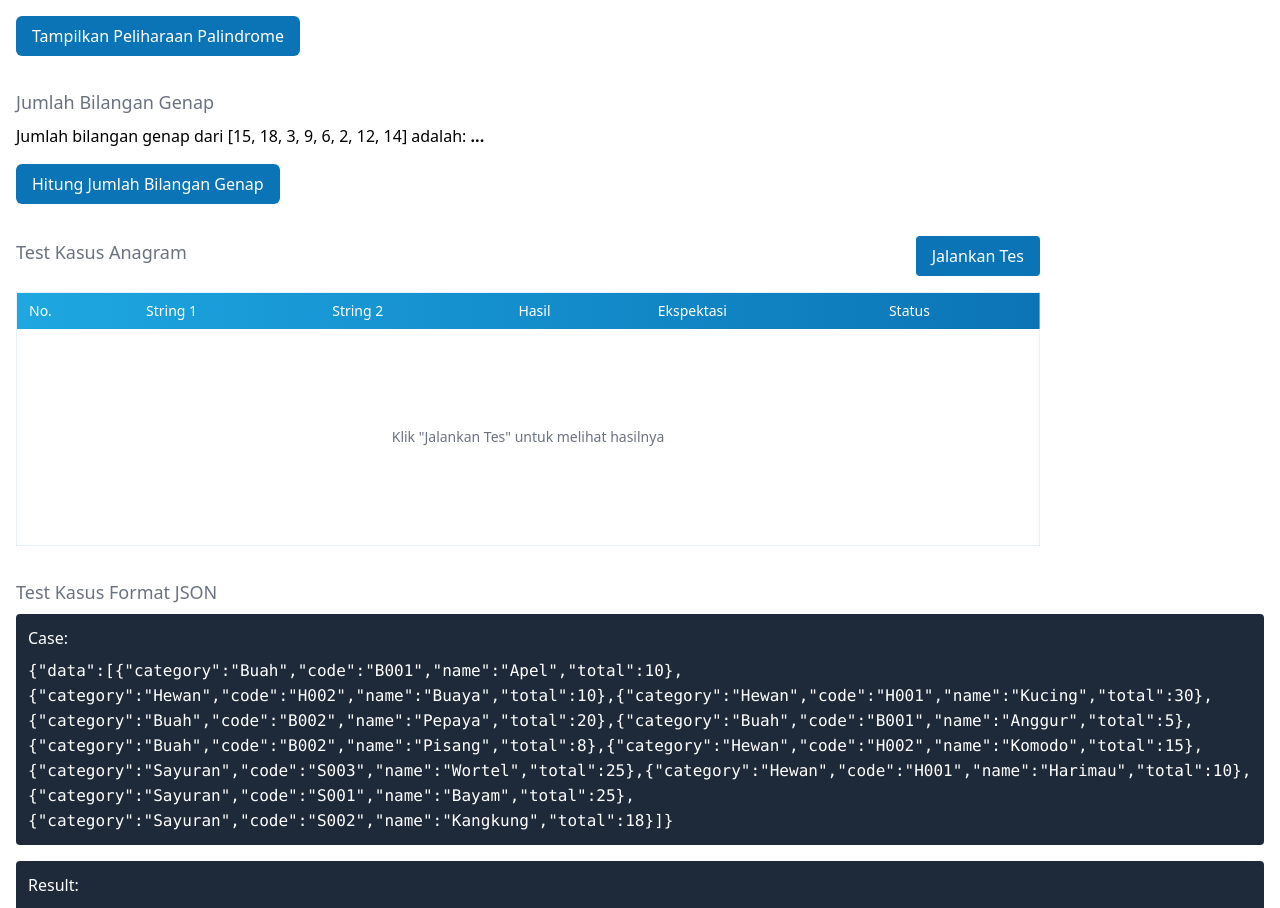
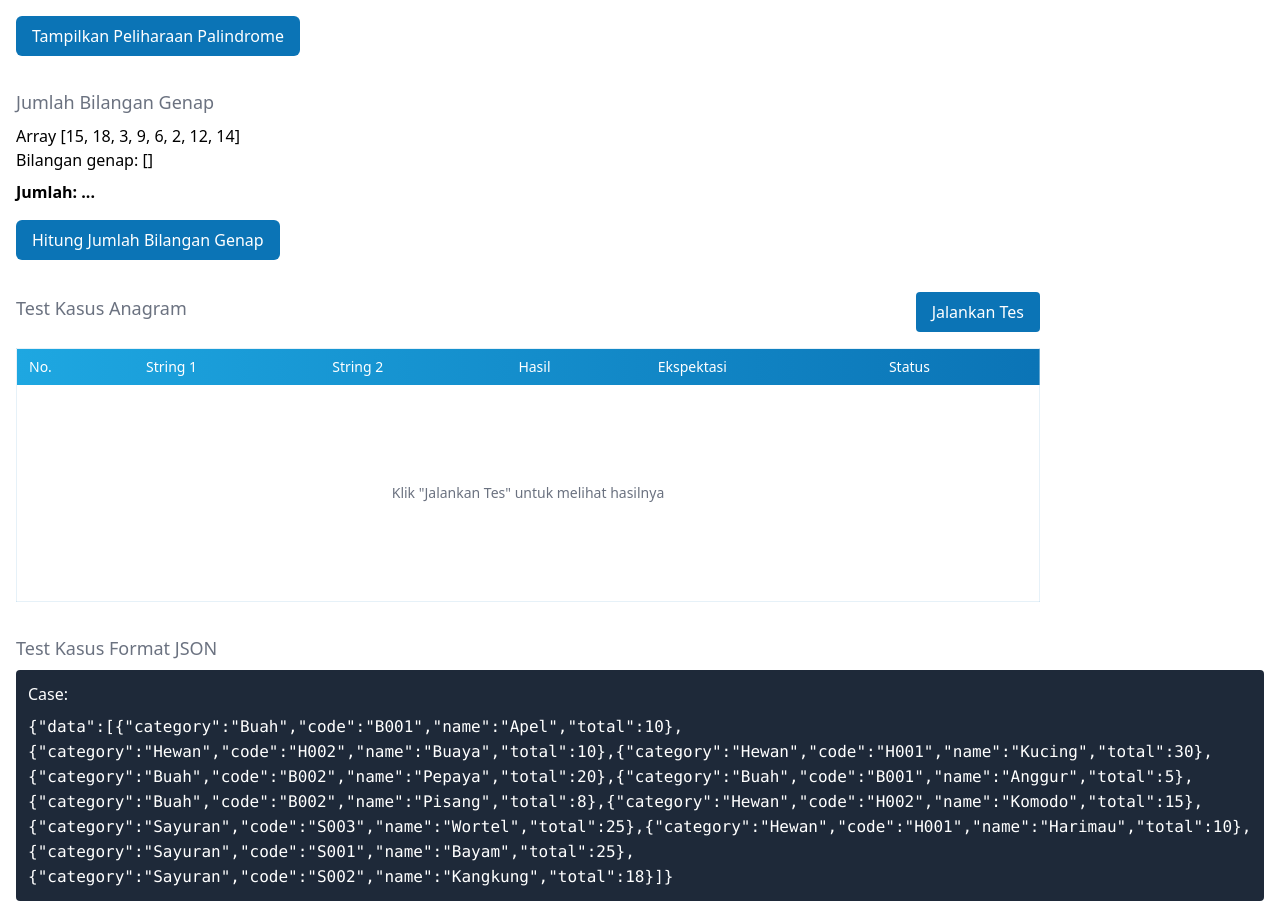
Before and after one commit to Syfrezia/test-dev-frontend, a React (Vite) app: page / in a window 1280 px wide. Shown: the part 781-1689 px from the top of the page. Built offline with nearby package versions, Linux system fonts and the light colour scheme.

Commit message:
fix: add missing requirement for task 7

```diff
--- a/src/components/SumOfEvenNumbers.jsx
+++ b/src/components/SumOfEvenNumbers.jsx
@@ -5,12 +5,14 @@ import { isEven } from '../lib/utils';
 
 export function SumOfEvenNumbers() {
   const [evenSum, setEvenSum] = useState(0);
+  const [evenNumbers, setEvenNumbers] = useState([]);
 
+  // Task 7: Buat fungsi untuk menjumlah bilangan genap dari array berikut [15,18,3,9,6,2,12,14] dan munculkan bilangan genap nya
   const handleEvenSum = () => {
-    const sum = arrayOfNum
-      .filter((num) => isEven(num))
-      .reduce((acc, curr) => acc + curr, 0);
+    const evens = arrayOfNum.filter(isEven);
+    const sum = evens.reduce((acc, curr) => acc + curr, 0);
     setEvenSum(sum);
+    setEvenNumbers(evens);
   };
 
   return (
@@ -18,9 +20,10 @@ export function SumOfEvenNumbers() {
       <h2 className="text-[#6b7280] text-lg font-medium mb-2">
         Jumlah Bilangan Genap
       </h2>
-      <p>
-        Jumlah bilangan genap dari [{arrayOfNum.join(', ')}] adalah:{' '}
-        <strong>{evenSum === 0 ? '...' : evenSum}</strong>
+      <p>Array [{arrayOfNum.join(', ')}]</p>
+      <p>Bilangan genap: {`[${evenNumbers.join(', ')}]`}</p>
+      <p className="mt-2 font-semibold">
+        Jumlah: {evenSum > 0 ? evenSum : '...'}
       </p>
 
       <button
```
